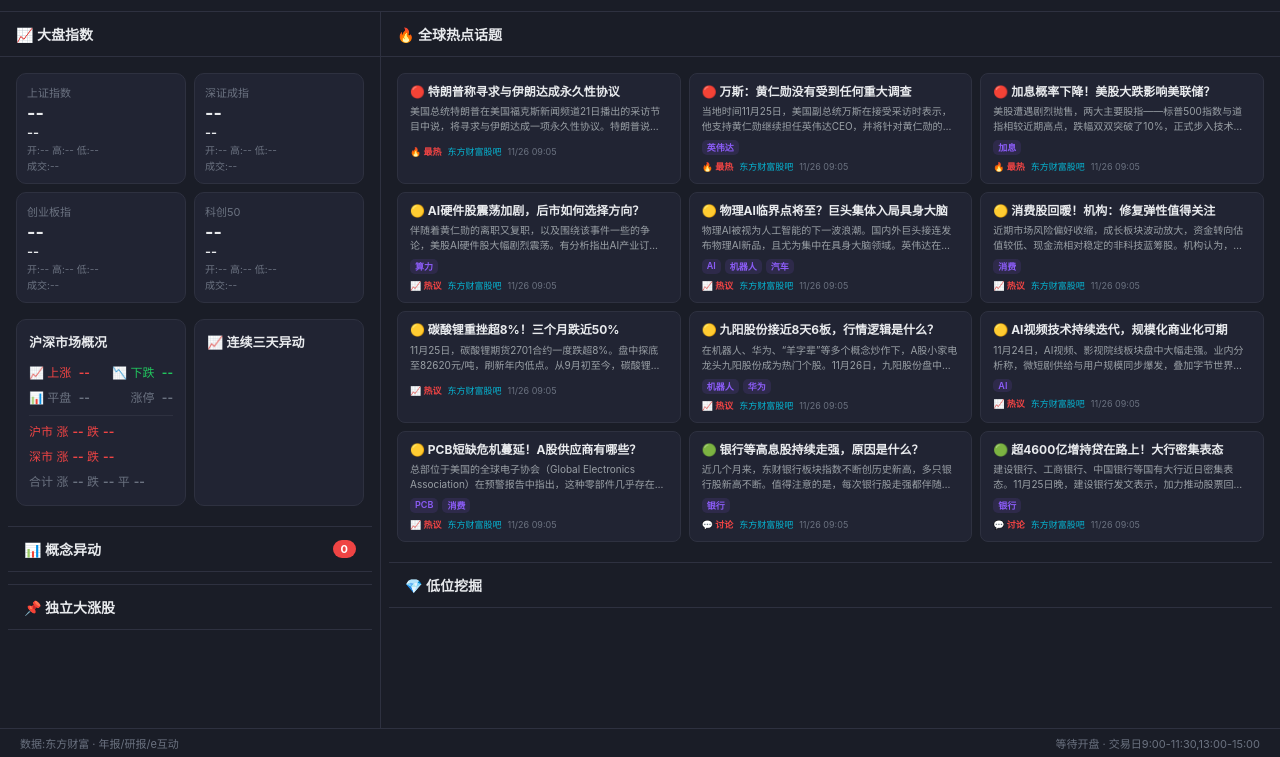
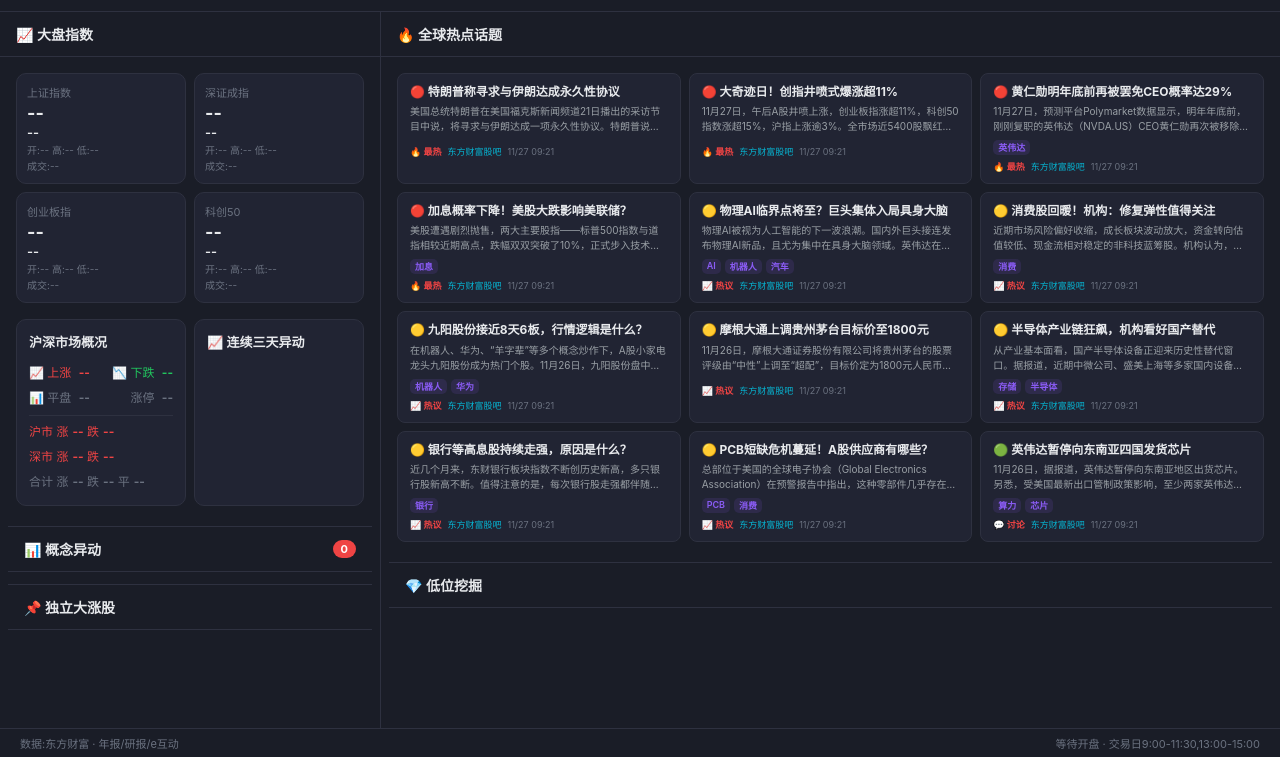
Before and after one commit to yyhhr11/upgraded-doodle, a plain HTML site: page index.html in a window 1280 px wide. Shown: the part 43-800 px from the top of the page. Drawn offline with Linux system fonts and the light colour scheme; no server answers.

Commit message:
auto: 更新热门话题 2026-11-27

```diff
--- a/index.html
+++ b/index.html
@@ -3554,21 +3554,21 @@ function isTrading(){
 function renderAlerts(){const el=document.getElementById('alerts-list');document.getElementById('ab').textContent=S.alerts.length;if(!S.alerts.length){if(el)el.innerHTML='<div class="emp"><div class="ei">👀</div><p>暂无显著异动</p></div>';return}if(el)el.innerHTML=S.alerts.map(a=>{const tops=a.topStocks||[];const cid='mine-'+a.name.replace(/[^a-zA-Z0-9\u4e00-\u9fff]/g,'');return'<div class="acard '+(a.lv==='strong'?'s':a.lv==='medium'?'m':'w')+'" onclick="document.getElementById(&quot;'+cid+'&quot;).scrollIntoView({behavior:&quot;smooth&quot;,block:&quot;start&quot;})"><div class="bn">'+(a.lv==='strong'?'🔴':a.lv==='medium'?'🟡':'🟢')+' '+a.name+'</div><div class="st"><span>涨幅 <span class="sv up">+'+a.change_pct.toFixed(1)+'%</span></span><span>涨停 <span class="sv">'+a.limit_up+'</span>只</span><span>成分 <span class="sv">'+a.total+'</span>只</span><span>得分 <span class="sv">'+a.score+'</span></span></div>'+(a.catalyst?'<div class="reason">'+a.catalyst+'</div>':'')+(tops.length?'<div style="font-size:11px;color:var(--t2);margin-top:6px;line-height:1.6">🔥 领涨：'+tops.map(s=>'<span style="color:'+(s.ch>=9.5?'var(--r)':'var(--t)')+';font-weight:600">'+s.n+'</span><span style="color:'+(s.ch>=0?'var(--r)':'var(--g)')+'">'+(s.ch>=0?'+':'')+s.ch.toFixed(1)+'%</span>').join(' | ')+'</div>':'')+'<div class="ts">'+a.time+'</div></div>'}).join('');}
 
 // ===== 全球热点话题（每日更新） =====
-// 更新日期：2026-11-26
+// 更新日期：2026-11-27
 // 数据来源：东方财富股吧 + 华尔街见闻热门
 const HOT_TOPICS=[
-  {title:'🔴 特朗普称寻求与伊朗达成永久性协议',summary:'美国总统特朗普在美国福克斯新闻频道21日播出的采访节目中说，将寻求与伊朗达成一项永久性协议。特朗普说：“我所做的是，我要确保即使四年、十五年或二十年后我们有一位不称职的总统，我达成的协议也将是永久性的。我不会让某人允许他们拥有核武器并对达成的协议出尔反尔。”特朗普还称，没有考虑伊朗政权更迭，“我从来不太在乎政权”。',tags:[],hot:'🔥 最热',source:'东方财富股吧',time:'11/26 09:05'},
-  {title:'🔴 万斯：黄仁勋没有受到任何重大调查',summary:'当地时间11月25日，美国副总统万斯在接受采访时表示，他支持黄仁勋继续担任英伟达CEO，并将针对黄仁勋的相关指控归咎于《纽约时报》的“匿名消息源”。万斯称：“我们获悉他并未受到调查。而且，坦白地说，在我们国家，大家要记住，不能在舆论法庭上审判任何人。”',tags:['英伟达'],hot:'🔥 最热',source:'东方财富股吧',time:'11/26 09:05'},
-  {title:'🔴 加息概率下降！美股大跌影响美联储？',summary:'美股遭遇剧烈抛售，两大主要股指——标普500指数与道指相较近期高点，跌幅双双突破了10%，正式步入技术性回调区间。而随着股市重挫，交易员也迅速削减了对美联储后续加息力度的押注。利率期货交易员目前已不再百分百预计美联储下月将会加息——最新定价显示下月加息25个基点的概率约为95.2%，按兵不动的概率则为4.8%。',tags:['加息'],hot:'🔥 最热',source:'东方财富股吧',time:'11/26 09:05'},
-  {title:'🟡 AI硬件股震荡加剧，后市如何选择方向？',summary:'伴随着黄仁勋的离职又复职，以及围绕该事件一些的争论，美股AI硬件股大幅剧烈震荡。有分析指出AI产业订单、技术走向等产业链或正在发生变化，可能会影响到原先的产业链布局，还会使产业格局会发生微妙变化。机构指出，英伟达管理层回归有望修复全球AI算力产业链信心，强化AI基础设施建设预期。',tags:['算力'],hot:'📈 热议',source:'东方财富股吧',time:'11/26 09:05'},
-  {title:'🟡 物理AI临界点将至？巨头集体入局具身大脑',summary:'物理AI被视为人工智能的下一波浪潮。国内外巨头接连发布物理AI新品，且尤为集中在具身大脑领域。英伟达在CoRL 2026发布新一代机器人模型GR00T 2。同日Anthropic发布Fable 5.2，在RoboDojo仿真测试中平均成功率达64.9%。谷歌DeepMind发布Gemini Robotics 2.5，在奔驰汽车产线实现96%任务成功率，Apollo 2人形机器人基于该模型自主完成零',tags:['AI','机器人','汽车'],hot:'📈 热议',source:'东方财富股吧',time:'11/26 09:05'},
-  {title:'🟡 消费股回暖！机构：修复弹性值得关注',summary:'近期市场风险偏好收缩，成长板块波动放大，资金转向估值较低、现金流相对稳定的非科技蓝筹股。机构认为，当前商贸零售板块估值处于历史相对低位，在科技板块阶段性回调带来的风格再平衡背景下，消费板块的修复弹性值得重视。',tags:['消费'],hot:'📈 热议',source:'东方财富股吧',time:'11/26 09:05'},
-  {title:'🟡 碳酸锂重挫超8%！三个月跌近50%',summary:'11月25日，碳酸锂期货2701合约一度跌超8%。盘中探底至82620元/吨，刷新年内低点。从9月初至今，碳酸锂价格自超16万元/吨的相对高点加速下落，三月间近乎腰斩。',tags:[],hot:'📈 热议',source:'东方财富股吧',time:'11/26 09:05'},
-  {title:'🟡 九阳股份接近8天6板，行情逻辑是什么？',summary:'在机器人、华为、“羊字辈”等多个概念炒作下，A股小家电龙头九阳股份成为热门个股。11月26日，九阳股份盘中再度逼近涨停，接近实现8天6板。今年9月以来，九阳股份已多次发布风险提示。今年10月26日，九阳股份的控股股东上海力鸿还曾高位减持1.9%公司股份。',tags:['机器人','华为'],hot:'📈 热议',source:'东方财富股吧',time:'11/26 09:05'},
-  {title:'🟡 AI视频技术持续迭代，规模化商业化可期',summary:'11月24日，AI视频、影视院线板块盘中大幅走强。业内分析称，微短剧供给与用户规模同步爆发，叠加字节世界模型等AI催化与海外短剧映射，传媒板块的情绪与预期逐步改善。中期看微短剧收入兑现、AI内容落地与出海商业化，布局宜以经营改善与商业回收为依据，看好内容储备与变现确定性兼具的标的。',tags:['AI'],hot:'📈 热议',source:'东方财富股吧',time:'11/26 09:05'},
-  {title:'🟡 PCB短缺危机蔓延！A股供应商有哪些？',summary:'总部位于美国的全球电子协会（Global Electronics Association）在预警报告中指出，这种零部件几乎存在于所有含有电子元件的消费产品中，其供应缺口可能对全球经济造成广泛影响。该行业组织称，印刷电路板（PCB）及其相关零部件正变得越来越难以采购。',tags:['PCB','消费'],hot:'📈 热议',source:'东方财富股吧',time:'11/26 09:05'},
-  {title:'🟢 银行等高息股持续走强，原因是什么？',summary:'近几个月来，东财银行板块指数不断创历史新高，多只银行股新高不断。值得注意的是，每次银行股走强都伴随者科技股的下跌，似乎银行股的上涨是因为科技股下跌，甚至有股友把科技股的下跌归罪为银行股的上涨。银行股上涨和科技股下跌之间到底有没有关系？你怎么看这个“跷跷板”现象？',tags:['银行'],hot:'💬 讨论',source:'东方财富股吧',time:'11/26 09:05'},
-  {title:'🟢 超4600亿增持贷在路上！大行密集表态',summary:'建设银行、工商银行、中国银行等国有大行近日密集表态。11月25日晚，建设银行发文表示，加力推动股票回购增持贷款投放。截至目前，建设银行已与百余家客户签订超千亿元股票回购增持贷款合同。',tags:['银行'],hot:'💬 讨论',source:'东方财富股吧',time:'11/26 09:05'}
+  {title:'🔴 特朗普称寻求与伊朗达成永久性协议',summary:'美国总统特朗普在美国福克斯新闻频道21日播出的采访节目中说，将寻求与伊朗达成一项永久性协议。特朗普说：“我所做的是，我要确保即使四年、十五年或二十年后我们有一位不称职的总统，我达成的协议也将是永久性的。我不会让某人允许他们拥有核武器并对达成的协议出尔反尔。”特朗普还称，没有考虑伊朗政权更迭，“我从来不太在乎政权”。',tags:[],hot:'🔥 最热',source:'东方财富股吧',time:'11/27 09:21'},
+  {title:'🔴 大奇迹日！创指井喷式爆涨超11%',summary:'11月27日，午后A股井喷上涨，创业板指涨超11%，科创50指数涨超15%，沪指上涨逾3%。全市场近5400股飘红，两市放量超6800亿。11月27日，国务院常务会议指出，资本市场事关经济发展大局。要坚持目标导向、问题导向，坚持逆周期调节和改革攻坚两手抓，持续完善资本市场稳市机制，实施好存量政策，谋划出台增量政策，促进资本市场平稳健康发展。',tags:[],hot:'🔥 最热',source:'东方财富股吧',time:'11/27 09:21'},
+  {title:'🔴 黄仁勋明年底前再被罢免CEO概率达29%',summary:'11月27日，预测平台Polymarket数据显示，明年年底前，刚刚复职的英伟达（NVDA.US）CEO黄仁勋再次被移除CEO职位的概率达29%。',tags:['英伟达'],hot:'🔥 最热',source:'东方财富股吧',time:'11/27 09:21'},
+  {title:'🔴 加息概率下降！美股大跌影响美联储？',summary:'美股遭遇剧烈抛售，两大主要股指——标普500指数与道指相较近期高点，跌幅双双突破了10%，正式步入技术性回调区间。而随着股市重挫，交易员也迅速削减了对美联储后续加息力度的押注。利率期货交易员目前已不再百分百预计美联储下月将会加息——最新定价显示下月加息25个基点的概率约为95.2%，按兵不动的概率则为4.8%。',tags:['加息'],hot:'🔥 最热',source:'东方财富股吧',time:'11/27 09:21'},
+  {title:'🟡 物理AI临界点将至？巨头集体入局具身大脑',summary:'物理AI被视为人工智能的下一波浪潮。国内外巨头接连发布物理AI新品，且尤为集中在具身大脑领域。英伟达在CoRL 2026发布新一代机器人模型GR00T 2。同日Anthropic发布Fable 5.2，在RoboDojo仿真测试中平均成功率达64.9%。谷歌DeepMind发布Gemini Robotics 2.5，在奔驰汽车产线实现96%任务成功率，Apollo 2人形机器人基于该模型自主完成零',tags:['AI','机器人','汽车'],hot:'📈 热议',source:'东方财富股吧',time:'11/27 09:21'},
+  {title:'🟡 消费股回暖！机构：修复弹性值得关注',summary:'近期市场风险偏好收缩，成长板块波动放大，资金转向估值较低、现金流相对稳定的非科技蓝筹股。机构认为，当前商贸零售板块估值处于历史相对低位，在科技板块阶段性回调带来的风格再平衡背景下，消费板块的修复弹性值得重视。',tags:['消费'],hot:'📈 热议',source:'东方财富股吧',time:'11/27 09:21'},
+  {title:'🟡 九阳股份接近8天6板，行情逻辑是什么？',summary:'在机器人、华为、“羊字辈”等多个概念炒作下，A股小家电龙头九阳股份成为热门个股。11月26日，九阳股份盘中再度逼近涨停，接近实现8天6板。今年9月以来，九阳股份已多次发布风险提示。今年10月26日，九阳股份的控股股东上海力鸿还曾高位减持1.9%公司股份。',tags:['机器人','华为'],hot:'📈 热议',source:'东方财富股吧',time:'11/27 09:21'},
+  {title:'🟡 摩根大通上调贵州茅台目标价至1800元',summary:'11月26日，摩根大通证券股份有限公司将贵州茅台的股票评级由“中性”上调至“超配”，目标价定为1800元人民币，较最新股价存在约23%的上涨空间。',tags:[],hot:'📈 热议',source:'东方财富股吧',time:'11/27 09:21'},
+  {title:'🟡 半导体产业链狂飙，机构看好国产替代',summary:'从产业基本面看，国产半导体设备正迎来历史性替代窗口。据报道，近期中微公司、盛美上海等多家国内设备企业披露前三季度新签订单普遍创历史新高，头部存储厂三期产线国产设备采购占比首次突破五成，存储与先进逻辑正成为国产设备渗透的核心方向。',tags:['存储','半导体'],hot:'📈 热议',source:'东方财富股吧',time:'11/27 09:21'},
+  {title:'🟡 银行等高息股持续走强，原因是什么？',summary:'近几个月来，东财银行板块指数不断创历史新高，多只银行股新高不断。值得注意的是，每次银行股走强都伴随者科技股的下跌，似乎银行股的上涨是因为科技股下跌，甚至有股友把科技股的下跌归罪为银行股的上涨。银行股上涨和科技股下跌之间到底有没有关系？你怎么看这个“跷跷板”现象？',tags:['银行'],hot:'📈 热议',source:'东方财富股吧',time:'11/27 09:21'},
+  {title:'🟡 PCB短缺危机蔓延！A股供应商有哪些？',summary:'总部位于美国的全球电子协会（Global Electronics Association）在预警报告中指出，这种零部件几乎存在于所有含有电子元件的消费产品中，其供应缺口可能对全球经济造成广泛影响。该行业组织称，印刷电路板（PCB）及其相关零部件正变得越来越难以采购。',tags:['PCB','消费'],hot:'📈 热议',source:'东方财富股吧',time:'11/27 09:21'},
+  {title:'🟢 英伟达暂停向东南亚四国发货芯片',summary:'11月26日，据报道，英伟达暂停向东南亚地区出货芯片。另悉，受美国最新出口管制政策影响，至少两家英伟达服务器合作厂商已暂停向东南亚客户发货，AI供应链压力进一步加大。东南亚是全球增长最快的AI数据中心集聚区域之一，马来西亚、新加坡、泰国、印尼均有大量算力项目布局。',tags:['算力','芯片'],hot:'💬 讨论',source:'东方财富股吧',time:'11/27 09:21'}
 ];
 
 function renderHotTopics(){
```
